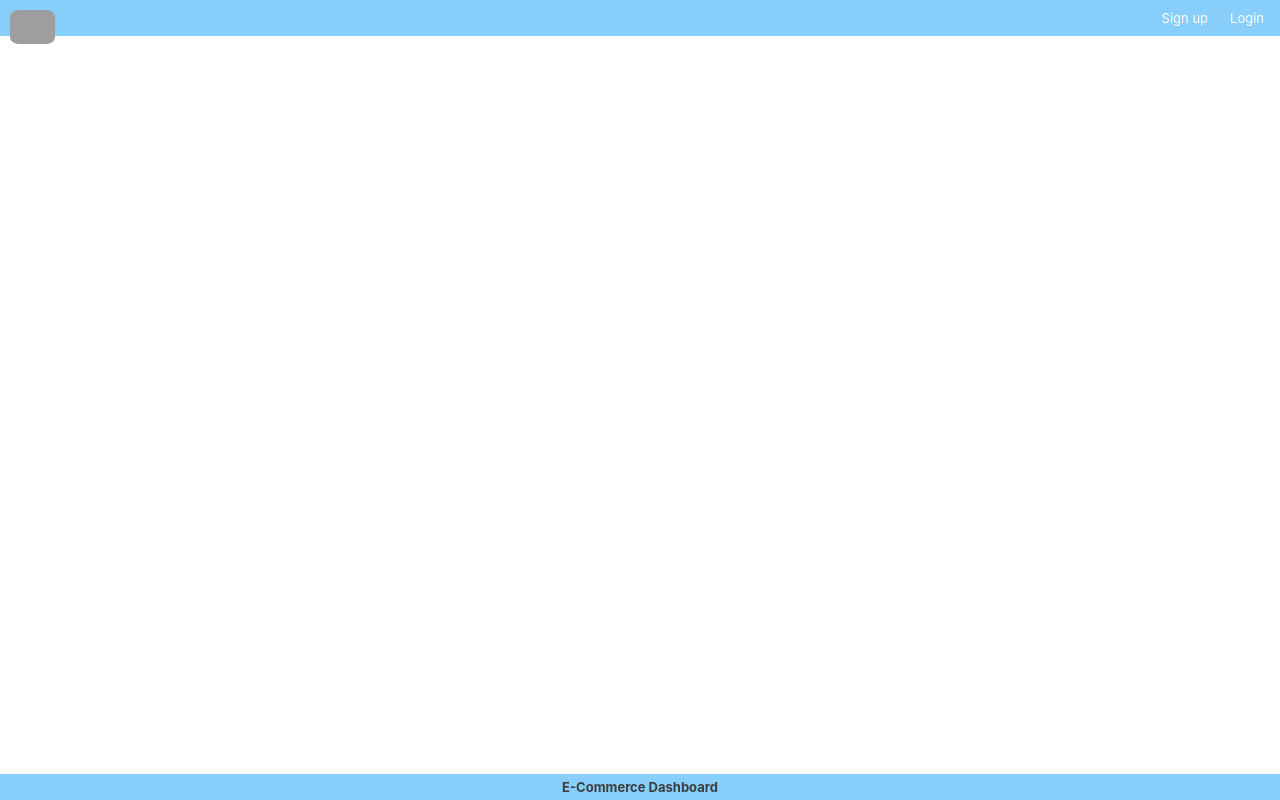
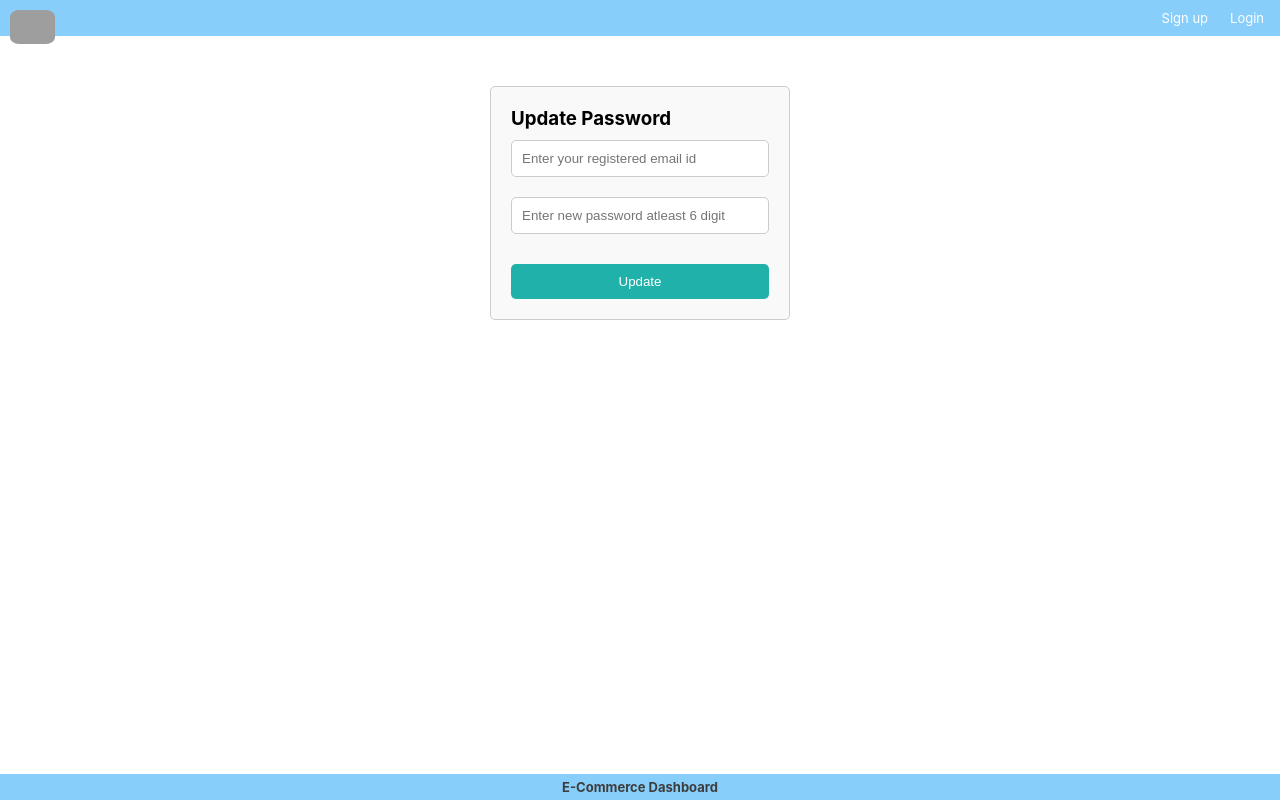
Before and after one commit to sjana98/e-dashboard-react-frontend, a React (Create React App) app: page /password_update in a window 1280 px wide. Built offline with nearby package versions, Linux system fonts and the light colour scheme; grey boxes are pictures that could not be loaded; the HTML template or start-up script is replaced by a standard one.

Commit message:
password change component create

```diff
--- a/src/App.css
+++ b/src/App.css
@@ -93,6 +93,7 @@ html {
   }
 
   & p {
+    margin-top: 5px;
     font-size: x-small ;
     font-weight: 500;
     text-align: center;
--- a/src/App.js
+++ b/src/App.js
@@ -10,6 +10,7 @@ import Products from './components/Products';
 import EmptyProductPage from './components/EmptyProductPage';
 import UpdateProducts from './components/UpdateProducts';
 import UserProfile from './components/UserProfile';
+import PasswordChange from './components/PasswordChange';
 
 
 function App() {
@@ -30,6 +31,7 @@ function App() {
 
           <Route path='/signup' element={<SignUp />} />
           <Route path='/login' element={<Login />} />
+          <Route path='/password_update' element={<PasswordChange />} />
         </Routes>
 
       </Router>
--- a/src/components/Login.jsx
+++ b/src/components/Login.jsx
@@ -48,6 +48,7 @@ function Login() {
                 <input type="text" placeholder='Enter email' className='inputField' value={email} onChange={(e) => setUserEmail(e.target.value)} />
                 <input type="password" placeholder='Enter password' className='inputField' value={password} onChange={(e) => setUserPassword(e.target.value)} />
                 <p>Don't have an account? <Link to="/signup"> Sign up here</Link></p>
+                <p> <Link to="/password_update"> Forgot password?</Link></p>
                 <button type='submit' onClick={handleLogin}>Login</button>
             </div>
         </>
--- /dev/null
+++ b/src/components/PasswordChange.jsx
@@ -0,0 +1,66 @@
+import React, { useState } from 'react';
+import { useNavigate } from "react-router-dom";
+import axios from 'axios';
+
+function PasswordChange() {
+
+    const [email, setEmail] = useState("");
+    const [password, setPassword] = useState("");
+    const [errorMsg, setErrorMsg] = useState(false);
+    const [confirmMsg, setConfirmMsg] = useState(false);
+    const navigate = useNavigate();
+
+    // Update the fogot password
+    const handleUpdate = async () => {
+        // Simple form validation part
+        if (!email || !password) {
+            setErrorMsg(true);
+            return false;
+        } else {
+            setConfirmMsg(true);
+        }
+        try {
+
+            // api integration
+            const api = `http://localhost:5000/password-change/${email}`;
+            const createRequest = {
+                method: "PUT",
+                headers: {
+                    "Content-Type": "application/json",
+                },
+                data: { email, password },
+            };
+            let fetchData = await axios(api, createRequest);
+            fetchData = fetchData.data;
+            if (fetchData) {
+                setConfirmMsg(true);
+                alert("Successfully update your password");
+                navigate("/login");
+            } else {
+                alert("Please use enter your registered email id for varification!!");
+            };
+
+        } catch (error) {
+            console.error(error);
+        };
+    };
+
+    return (
+        <>
+            <div className="Form-Container">
+                <h3>Update Password</h3>
+                <input type="email" className='inputField' placeholder='Enter your registered email id' value={email} onChange={(e) => setEmail(e.target.value)} />
+                {errorMsg && !email && <span className='validationText'>Enter your registered email id!!</span>}
+                {/* {invalidMsg && <span className='conformationText'>This .</span>} */}
+
+                <input type="password" className='inputField' placeholder='Enter new password atleast 6 digit' value={password} onChange={(e) => setPassword(e.target.value)} />
+                {errorMsg && !password && <span className='validationText'>Enter new password!!</span>}
+
+                <button type='submit' onClick={handleUpdate}>Update</button>
+                {confirmMsg && <span className='conformationText'>Successfully update your password.</span>}
+            </div>
+        </>
+    )
+}
+
+export default PasswordChange
```
